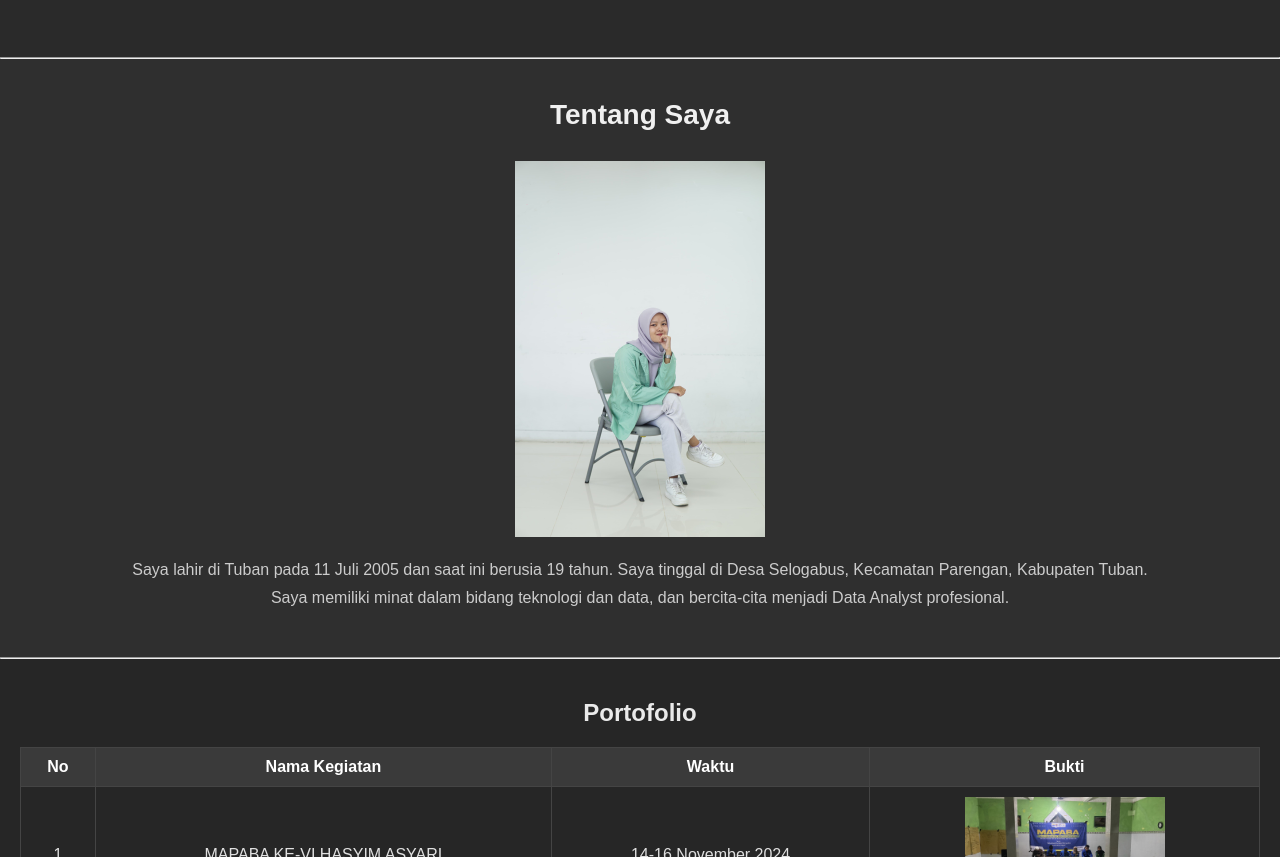
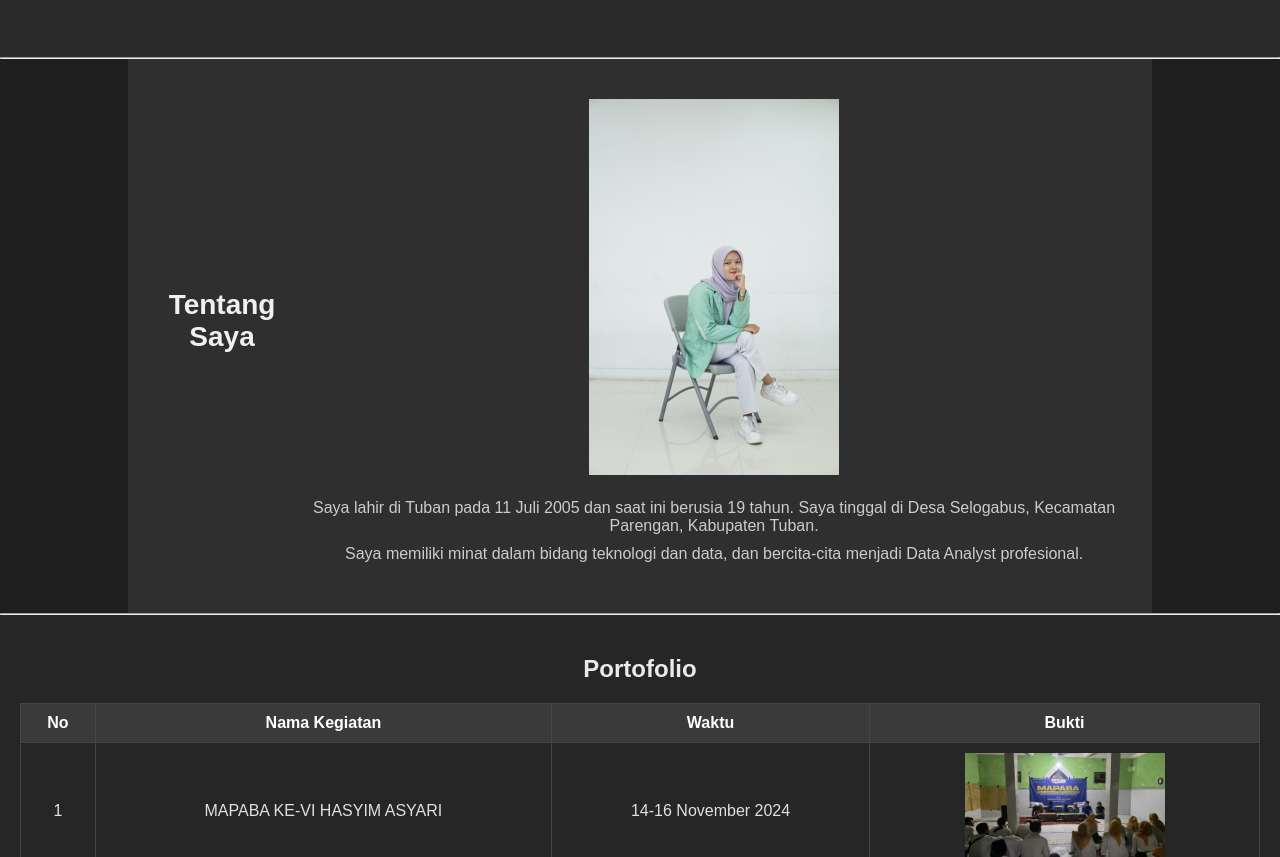
Before and after one commit to nadiaaulya/about-me, a plain HTML site: page index.html in a window 1280 px wide. Shown: the part 499-1356 px from the top of the page. Drawn offline with Linux system fonts and the light colour scheme.

Commit message:
Update style.css

```diff
--- a/style.css
+++ b/style.css
@@ -96,14 +96,21 @@ nav ul li a:hover {
 .tentang-saya {
   background-color: #2f2f2f;
   padding: 40px 20px;
+  display: flex;
+  justify-content: center;
+  align-items: center;
+  text-align: center;
+  max-width: 80%; /* Menambahkan lebar maksimum */
+  margin: 0 auto; /* Memusatkan kontainer secara horizontal */
+  box-sizing: border-box; /* Memastikan padding dan border dihitung dalam lebar elemen */
 }
 
 .tentang-saya h1 {
   font-size: 28px;
-  text-align: center;
   margin-bottom: 30px;
   color: #f0f0f0;
 }
+
 
 .tentang-container {
   display: flex;
```
